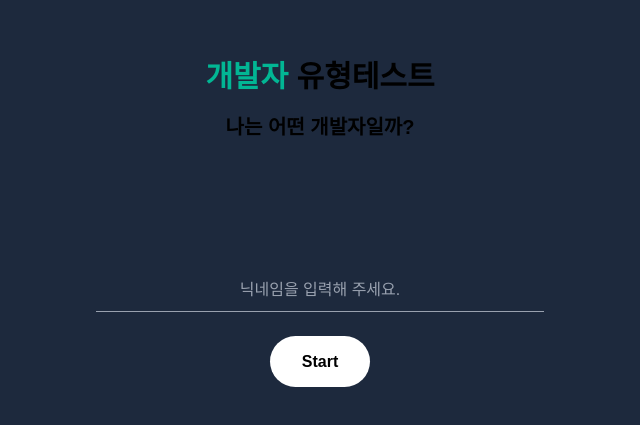
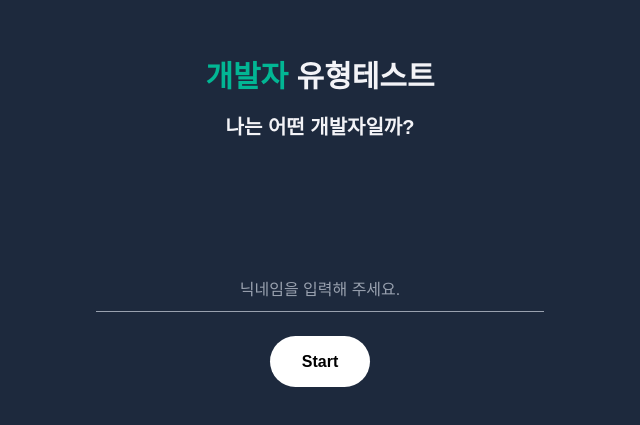
Before and after one commit to nijuy/dev-type-test, a Next.js app: page / in a window 1280 px wide. Shown: the part 113-538 px from the top of the page, without its empty margins (320-960 px from the left). Built offline with nearby package versions, Linux system fonts and the light colour scheme.

Commit message:
fix: conflict bug fix

```diff
--- a/src/app/page.tsx
+++ b/src/app/page.tsx
@@ -1,10 +1,6 @@
 'use client';
-import { Metadata } from 'next';
+
 import { useRouter } from 'next/navigation';
-
-export const metadata: Metadata = {
-  title: '홈',
-};
 
 export default function HomePage() {
   const router = useRouter();
@@ -24,7 +20,7 @@ export default function HomePage() {
 
   return (
     <div className="container flex h-dvh flex-col items-center">
-      <main className="flex h-[calc(100%-11rem)] w-full max-w-md flex-col justify-between space-y-10 py-6 text-center">
+      <main className="text-foreground flex h-[calc(100%-11rem)] w-full max-w-md flex-col justify-between space-y-10 py-6 text-center">
         <div className="mt-10 text-3xl leading-[4rem] font-bold">
           <p>
             <span className="text-primary">개발자 </span>
```
